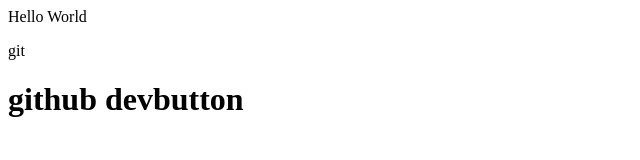
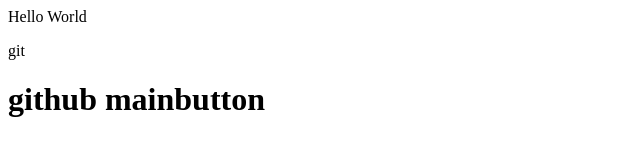
Before and after one commit to Mittal-tender247/LocalRepository, a plain HTML site: page index.html in a window 1280 px wide. Shown: the whole page, without its empty margins (0-640 px from the left). Drawn offline with Linux system fonts and the light colour scheme.

Commit message:
merge changes on dev

```diff
--- a/index.html
+++ b/index.html
@@ -1,3 +1,3 @@
 <p>Hello World</p>
 <p>git</p>
-<h1>github devbutton</h1>
+<h1>github mainbutton</h1>
```
